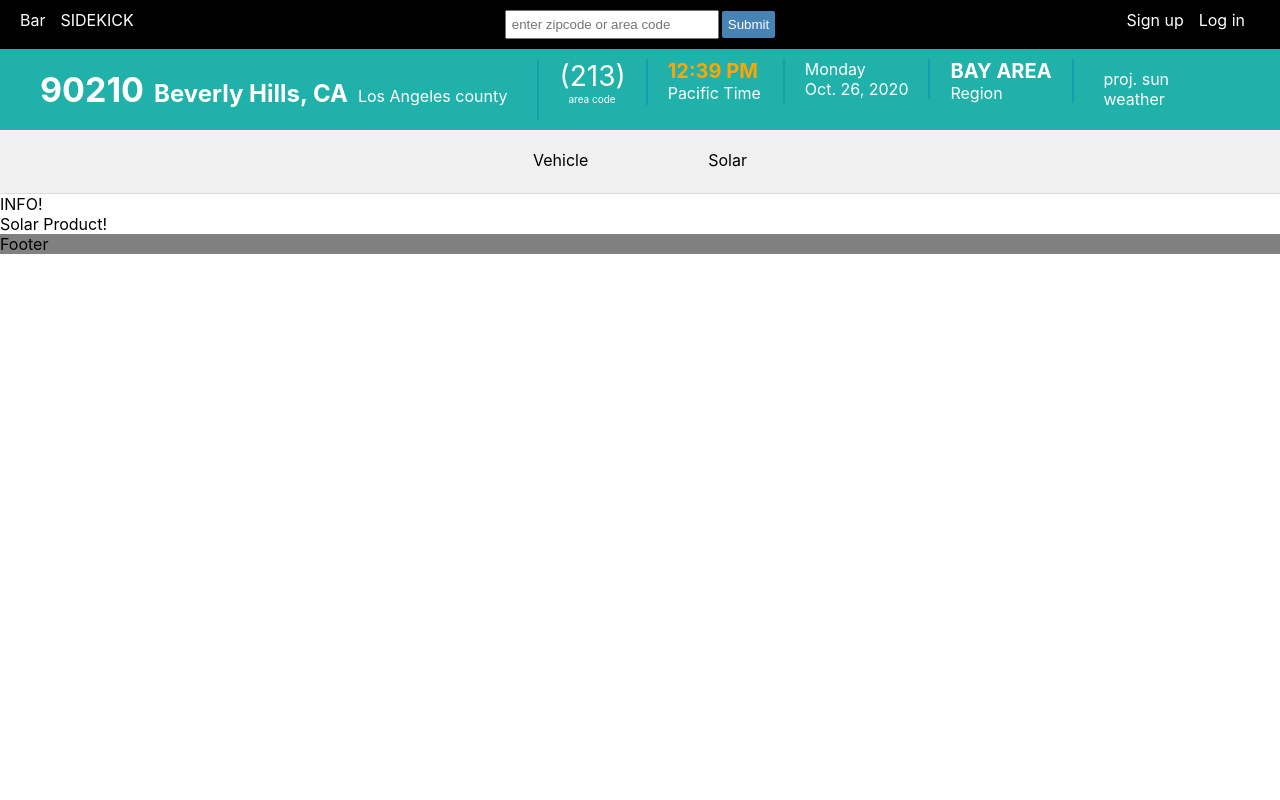
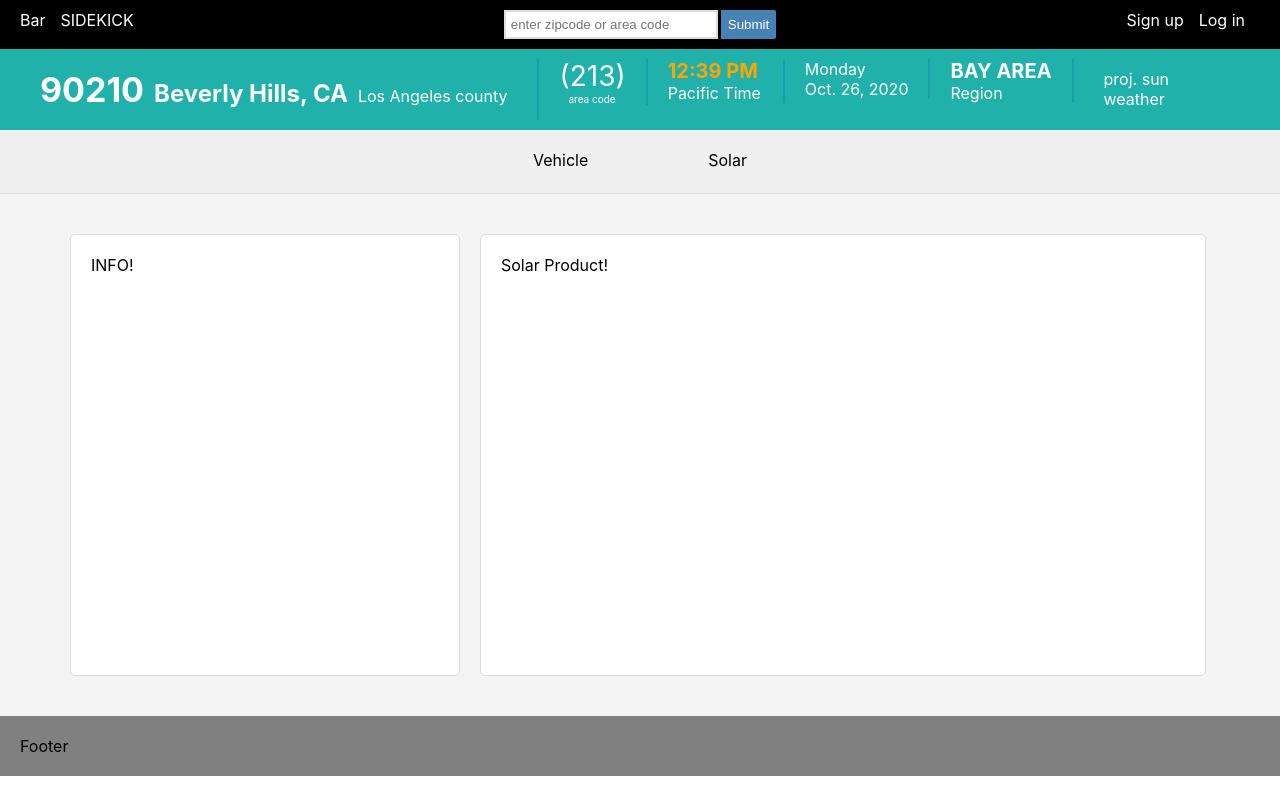
Before and after one commit to mikeadossi/Tesla_project, a React (Create React App) app in the folder client/: page /solar in a window 1280 px wide. Built offline with nearby package versions, Linux system fonts and the light colour scheme.

Commit message:
create Vehicle and Solar content containers

```diff
--- a/client/src/components/Header/HeaderCenter/HeaderCenter.css
+++ b/client/src/components/Header/HeaderCenter/HeaderCenter.css
@@ -8,9 +8,9 @@
     cursor: pointer;
     background-color: steelblue;
     color: white;
-    padding: 6px;
+    padding: 7px;
     border: none;
-    border-radius: 2px;
+    border-radius: 0px 2px 2px 0px;
     outline: none;
     -webkit-touch-callout: none; /* iOS Safari */
     -webkit-user-select: none; /* Safari */
@@ -32,4 +32,10 @@
     width:  200px;
     padding: 5px;
     margin-right: 3px;
+    border: 2px solid gainsboro;
 }
+
+.headerCenter_input:focus{
+    outline: none;
+    border: 2px solid steelblue;
+}
--- a/client/src/containers/Footer/Footer.css
+++ b/client/src/containers/Footer/Footer.css
@@ -1,3 +1,4 @@
 .footer_container{
     background-color:grey;
+    padding: 20px;
 }
--- a/client/src/containers/InfoPanel/InfoPanel.css
+++ b/client/src/containers/InfoPanel/InfoPanel.css
@@ -0,0 +1,14 @@
+.infoPanel{
+    background-color: white;
+}
+
+.infoPanel_container{
+    display: inline-block;
+    width: 30%;
+    padding: 20px;
+    margin: 20px 10px 20px 10px;
+    background-color: white;
+    border-radius: 5px 5px 5px 5px;
+    border: 1px solid gainsboro;
+    height: 400px;
+}
--- a/client/src/containers/Solar/Solar.css
+++ b/client/src/containers/Solar/Solar.css
@@ -0,0 +1,4 @@
+.solar_container{
+    background-color: rgb(244, 244, 244);
+    padding: 20px 60px 20px 60px;
+}
--- a/client/src/containers/SolarProductPanel/SolarProductPanel.css
+++ b/client/src/containers/SolarProductPanel/SolarProductPanel.css
@@ -0,0 +1,14 @@
+.solarProductPanel{
+    background-color: white;
+}
+
+.solarProductPanel_container{
+    display: inline-block;
+    width: 59%;
+    padding: 20px;
+    margin: 20px 10px 20px 10px;
+    background-color: white;
+    border-radius: 5px 5px 5px 5px;
+    border: 1px solid gainsboro;
+    height: 400px;
+}
--- a/client/src/containers/VehiclePanel/VehiclePanel.css
+++ b/client/src/containers/VehiclePanel/VehiclePanel.css
@@ -0,0 +1,14 @@
+.vehiclePanel{
+    background-color: white;
+}
+
+.vehiclePanel_container{
+    display: inline-block;
+    width: 59%;
+    padding: 20px;
+    margin: 20px 10px 20px 10px;
+    background-color: white;
+    border-radius: 5px 5px 5px 5px;
+    border: 1px solid gainsboro;
+    height: 400px;
+}
--- a/client/src/containers/Vehicles/Vehicles.css
+++ b/client/src/containers/Vehicles/Vehicles.css
@@ -0,0 +1,4 @@
+.vehicles_container{
+    background-color: rgb(244, 244, 244);
+    padding: 20px 60px 20px 60px;
+}
```
